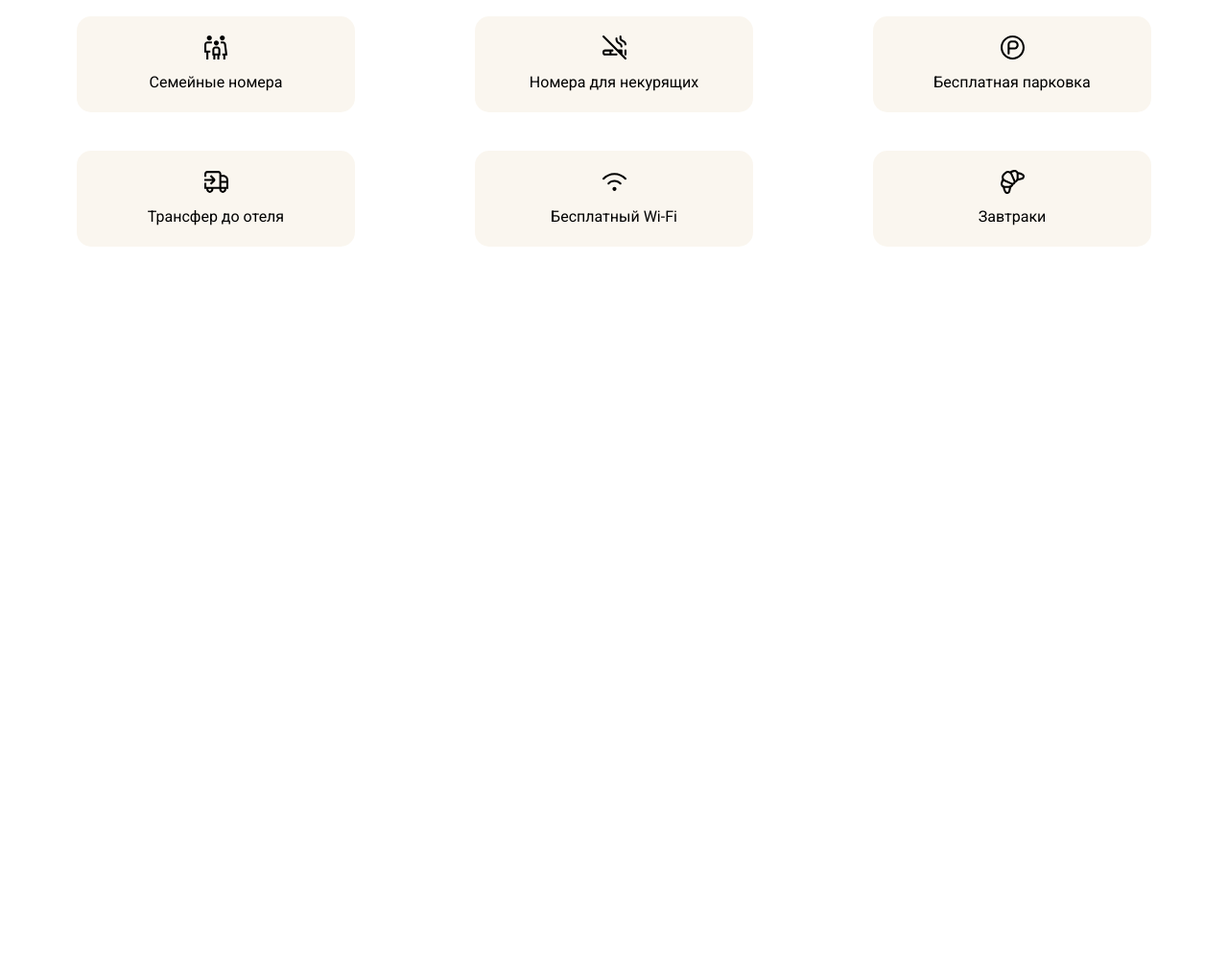
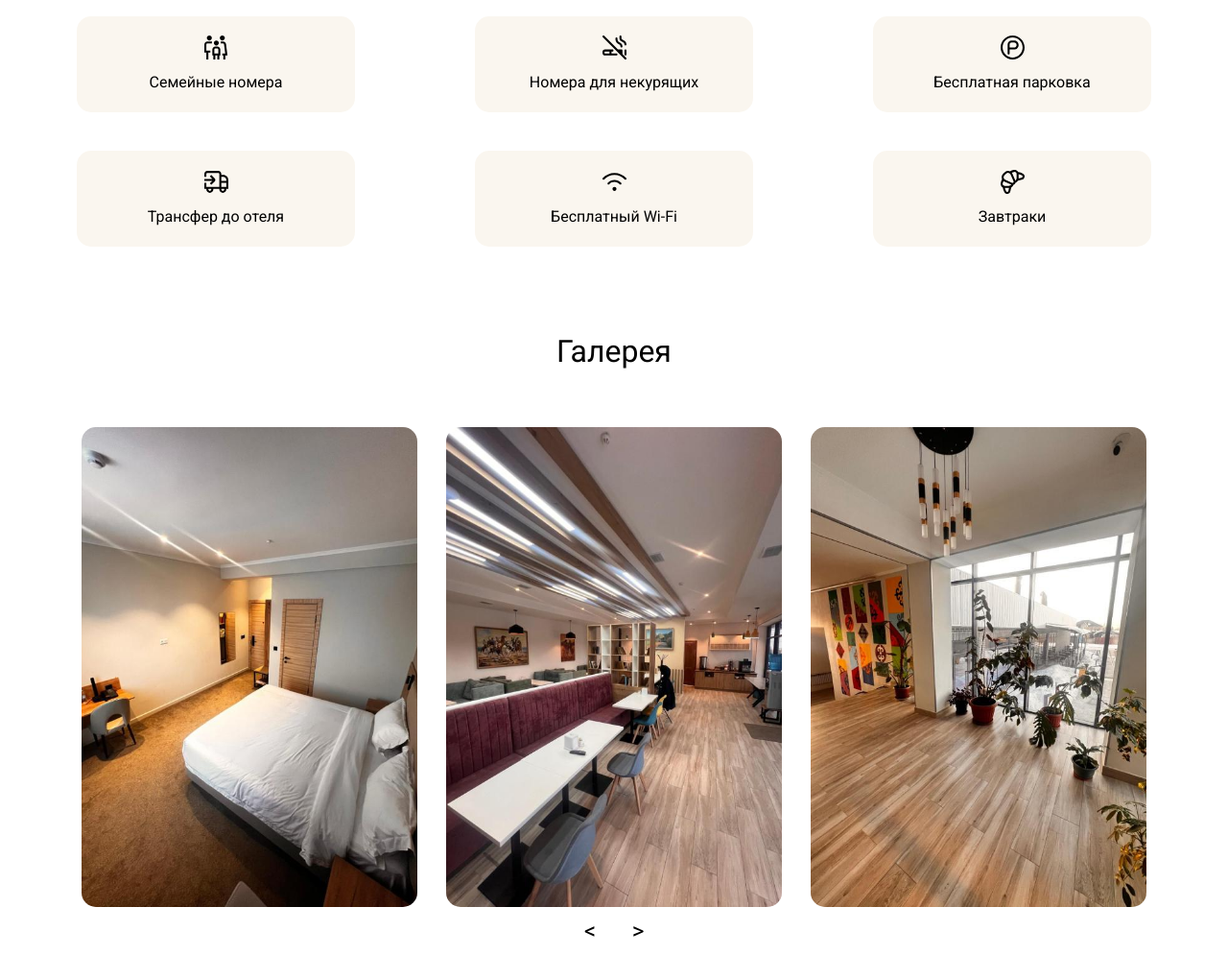
Before and after one commit to 34elo/Oimo-hotel, a website built with Vite: page index.html in a window 1280 px wide. Shown: the part 675-1670 px from the top of the page at 96% size. Before the commit the page ends 952 px from the top, so only its background shows below. Built offline with nearby package versions, Linux system fonts and the light colour scheme.

Commit message:
gallery is done

```diff
--- a/index.html
+++ b/index.html
@@ -22,9 +22,8 @@
         <ul class="nav__list">
             <li class="nav__item"><a href="">Главная</a></li>
             <li class="nav__item"><a href="">Услуги</a></li>
-            <li class="nav__item"><a href="">Номера</a></li>
+            <li class="nav__item"><a href="">Галерея</a></li>
             <li class="nav__item"><a href="">Местоположение</a></li>
-            <li class="nav__item"><a href="">Контакты</a></li>
         </ul>
     </nav>
 </header>
@@ -73,11 +72,31 @@
             </ul>
         </div>
     </section>
-    <section class="container gallery">
+    <section class="container gallery-section">
+        <div class="gallery-section__header">
+            <h1>Галерея</h1>
+        </div>
+        <div class="gallery-section__content">
+            <div class="slider">
+                <img src="public/img/slider-1.jpg" alt=""/>
+                <img src="public/img/slider-2.jpg" alt=""/>
+                <img src="public/img/slider-3.jpg" alt=""/>
+                <img src="public/img/slider-4.jpg" alt=""/>
+                <img src="public/img/slider-5.jpg" alt=""/>
+                <img src="public/img/slider-6.jpg" alt=""/>
+                <img src="public/img/slider-7.jpg" alt=""/>
+                <img src="public/img/slider-8.jpg" alt=""/>
+                <img src="public/img/slider-9.jpg" alt=""/>
+            </div>
+        </div>
+        <div class="buttons">
+            <button class="prev-button" aria-label="Посмотреть предыдущий слайд">&lt;</button>
+            <button class="next-button" aria-label="Посмотреть следующий слайд">&gt</button>
+        </div>
     </section>
 </main>
 <footer>
 </footer>
-<script type="module" src="/src/main.js"></script>
+<script type="module" src="src/main.js"></script>
 </body>
 </html>
--- a/public/styles/style.css
+++ b/public/styles/style.css
@@ -110,7 +110,7 @@ header {
 }
 
 .services-section {
-    margin: 70px auto 0;
+    margin: 70px auto;
     width: 100%;
     height: 100%;
     display: flex;
@@ -156,3 +156,67 @@ header {
     height: 25px;
     margin: 10px auto;
 }
+
+.gallery-section {
+    width: 100%;
+    height: 100%;
+    display: flex;
+    justify-content: center;
+    align-items: center;
+    flex-direction: column;
+    text-align: center;
+}
+
+.gallery-section__header {
+    margin: 0 auto 60px;
+}
+
+.gallery-section__header h1 {
+    font-family: "Roboto", serif;
+    font-weight: normal;
+    font-size: 32px;
+    text-align: center;
+}
+
+.gallery-section__content {
+    display: flex;
+    justify-content: center;
+    align-items: center;
+    columns: auto 0;
+}
+
+.slider {
+    display: flex;
+    transition: transform 0.5s ease-in-out;
+}
+
+.slider img {
+    width: 350px;
+    height: 500px;
+    display: block;
+    margin: 0 15px;
+    border-radius: 15px;
+    object-fit: cover;
+}
+
+.prev-button,
+.next-button {
+    width: 50px;
+    height: 50px;
+    background-color: transparent;
+    border: none;
+    font-size: 24px;
+    color: black;
+}
+
+.prev-button {
+    left: 10px;
+}
+
+.next-button {
+    right: 10px;
+}
+
+.buttons {
+    display: flex;
+}
--- /dev/null
+++ b/src/main.js
@@ -0,0 +1,44 @@
+const slider = document.querySelector('.slider');
+const next = document.querySelector('.next-button');
+const prev = document.querySelector('.prev-button');
+
+const slides = Array.from(slider.querySelectorAll('img'));
+const slideCount = slides.length;
+let currentSlideIndexes = [0, 1, 2];
+
+next.addEventListener('click', () => {
+  currentSlideIndexes = currentSlideIndexes.map(index => {
+    let newIndex = index + 1;
+    if (newIndex >= slideCount) {
+      newIndex = 0;
+    }
+    return newIndex;
+  });
+  updateSlider();
+});
+
+prev.addEventListener('click', () => {
+  currentSlideIndexes = currentSlideIndexes.map(index => {
+    let newIndex = index - 1;
+    if (newIndex < 0) {
+      newIndex = slideCount - 1;
+    }
+    return newIndex;
+  });
+  updateSlider();
+});
+
+
+function updateSlider() {
+  console.log(currentSlideIndexes);
+  slides.forEach((slide, i) => {
+    if (currentSlideIndexes.includes(i)) {
+      slide.style.display = 'block';
+    } else {
+      slide.style.display = 'none';
+    }
+  });
+  console.log('update slider');
+}
+
+updateSlider() // Инициализация слайдера в самом начале
```
Also changed, not shown: public/img/slider-1.jpg (added), public/img/slider-2.jpg (added), public/img/slider-3.jpg (added), public/img/slider-4.jpg (added), public/img/slider-5.jpg (added), public/img/slider-6.jpg (added), public/img/slider-7.jpg (added), public/img/slider-8.jpg (added), public/img/slider-9.jpg (added).
